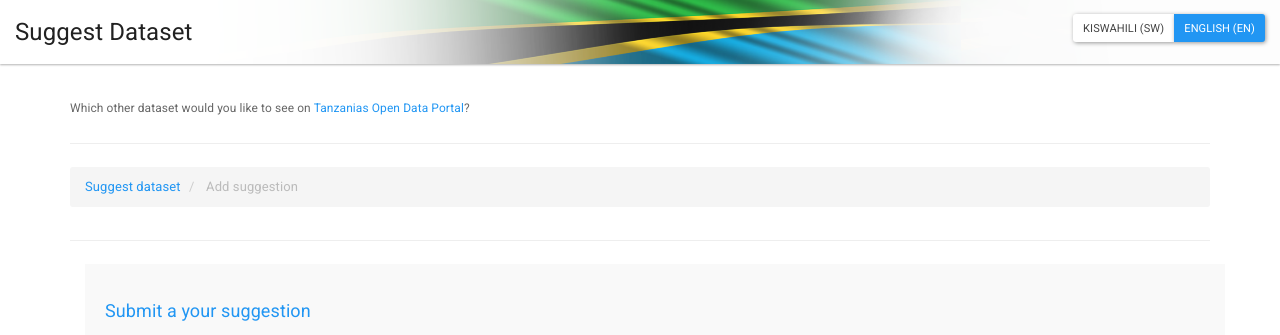
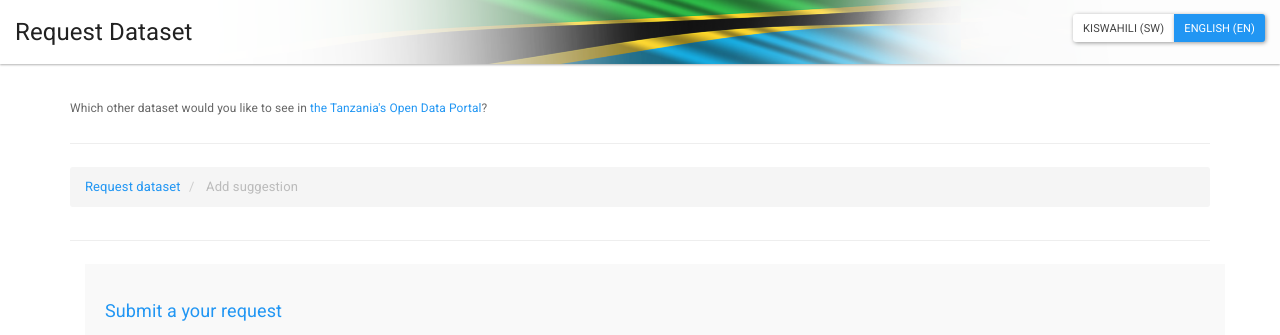
Before and after one commit to WorldBank-Transport/suggestdataset, a Django app: template datasets/templates/datasets/dataset_suggest.html in a window 1280 px wide. Shown: the top 335 px of the page. Run offline with Django 3.2, Linux system fonts and the light colour scheme; the template is opened without the code that fills it: values that come from a table or form of the project are taken from there, others are empty; parts of the project's set-up code (start-up, migrations or seed data) failed here and were passed over; some libraries are stand-ins or nearby versions.

Commit message:
change suggest dataset to request dataset

```diff
--- a/datasets/templates/datasets/dataset_detail.html
+++ b/datasets/templates/datasets/dataset_detail.html
@@ -12,7 +12,7 @@
 
 {% block breadcumb %}
     <ol class="breadcrumb">
-        <li><a href="{% url 'dataset-list' %}">{% trans "Suggest dataset" %}</a></li>
+        <li><a href="{% url 'dataset-list' %}">{% trans "Request dataset" %}</a></li>
         <li class="active">
           {{ dataset.name }}
         </li>
--- a/datasets/templates/datasets/dataset_list.html
+++ b/datasets/templates/datasets/dataset_list.html
@@ -22,7 +22,7 @@
         {% blocktrans %}
             Let us know if there is any dataset you wish to see on Tanzania's Open Data Portal.
             Please check the below list of datasets and 'like' any dataset which interests you.
-            If the dataset you are interested in isn't listed yet please use our <a href="#suggest-form">suggest dataset form</a> to request it.
+            If the dataset you are interested in isn't listed yet please use our <a href="#suggest-form">request dataset form</a> to request it.
         {% endblocktrans %}
     </small>
 
--- a/datasets/templates/datasets/dataset_suggest.html
+++ b/datasets/templates/datasets/dataset_suggest.html
@@ -4,11 +4,11 @@
 {% load el_pagination_tags %}
 {% load crispy_forms_tags %}
 
-{% block head_title %}{% trans 'Add suggestion' %}{% endblock %}
+{% block head_title %}{% trans 'Add request' %}{% endblock %}
 
 {% block breadcumb %}
     <ol class="breadcrumb">
-        <li><a href="{% url 'dataset-list' %}">{% trans "Suggest dataset" %}</a></li>
+        <li><a href="{% url 'dataset-list' %}">{% trans "Request dataset" %}</a></li>
         <li class="active">
           {% trans 'Add suggestion' %}
         </li>
@@ -18,7 +18,7 @@
 {% block page_title %}
     <small class="">
         {% blocktrans %}
-            Which other dataset would you like to see on <a href="http://opendata.go.tz">Tanzanias Open Data Portal</a>?
+            Which other dataset would you like to see in <a href="http://opendata.go.tz">the Tanzania's Open Data Portal</a>?
         {% endblocktrans %}
     </small>
 
@@ -30,7 +30,7 @@
         <div class="well">
             <h4>
                 <small class="text-primary">
-                    {% trans "Submit a your suggestion" %}
+                    {% trans "Submit a your request" %}
                 </small>
             </h4>
             <form class="form" method="POST">
--- a/suggestdataset/settings.py
+++ b/suggestdataset/settings.py
@@ -177,9 +177,9 @@ MEDIA_URL = os.environ.get('MEDIA_URL', '/media/')
 
 SITE_ID = 1
 
-SITE_NAME = os.environ.get('SITE_NAME', ugettext('Suggest Dataset'))
+SITE_NAME = os.environ.get('SITE_NAME', ugettext('Request Dataset'))
 
-ADMIN_SITE_HEADER = os.environ.get('ADMIN_SITE_HEADER', ugettext('Suggest Dataset'))
+ADMIN_SITE_HEADER = os.environ.get('ADMIN_SITE_HEADER', ugettext('Request Dataset'))
 
 ADMIN_INDEX_TITLE = os.environ.get('ADMIN_INDEX_TITLE', ugettext('Management'))
 
```
Also changed, not shown: locale/sw/LC_MESSAGES/django.po, 1 other file.
